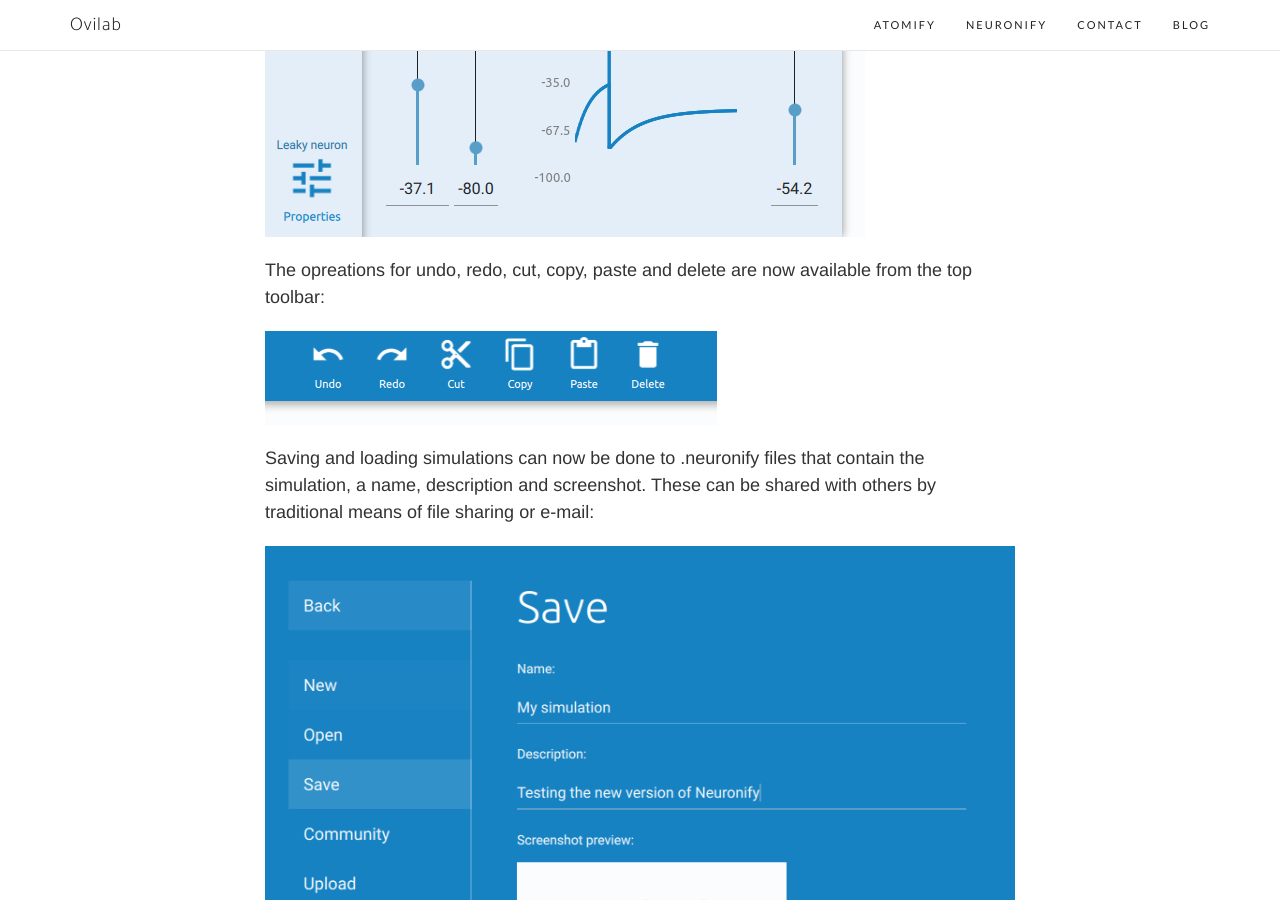
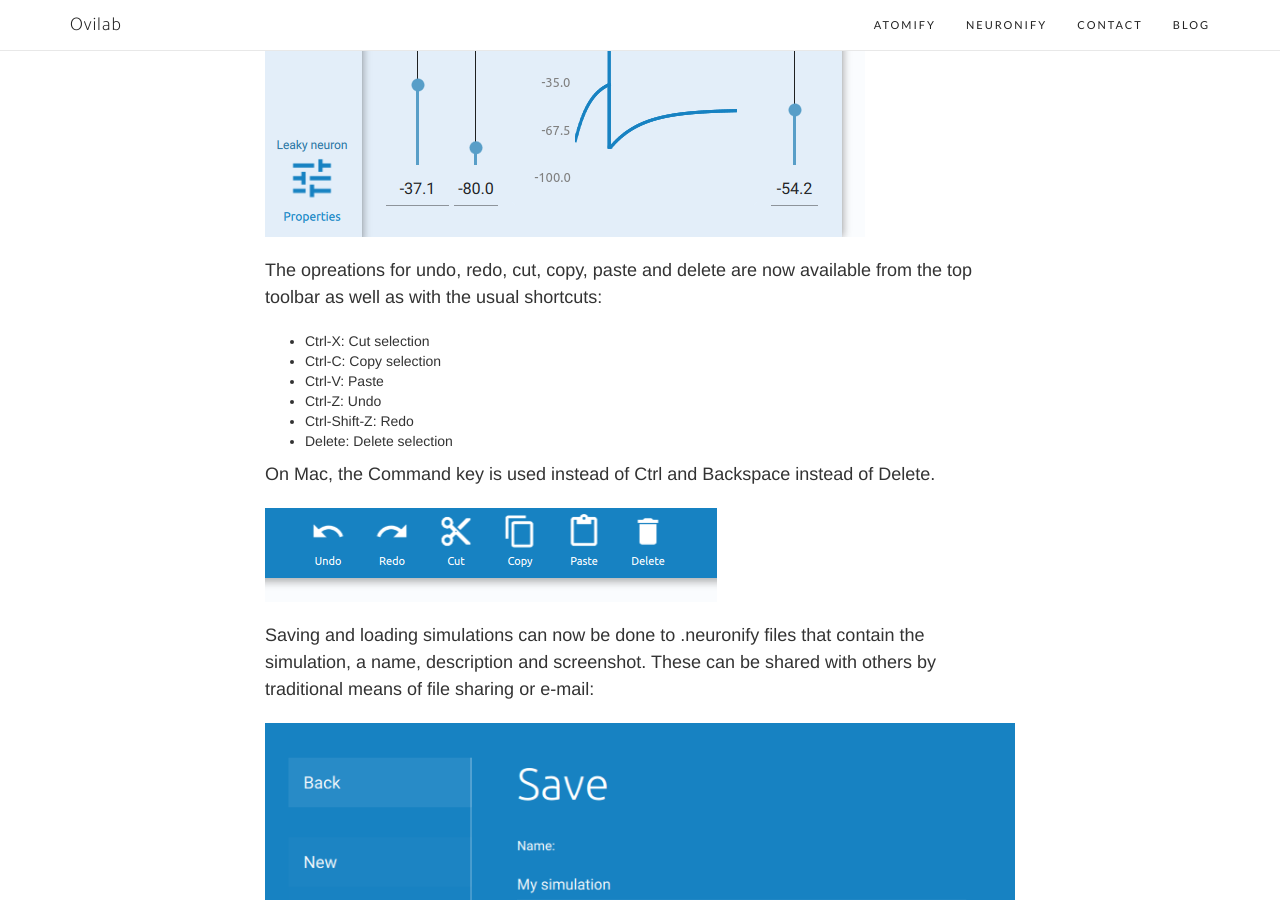
Before and after one commit to ovilab/ovilab.github.io, a Jekyll site: the page built from _posts/2017-06-15-neuronify-1-2-released.md, in a window 1280 px wide and 900 px high, scrolled down 1591 px. Built offline with Jekyll 4.4.1, drawn with Linux system fonts in a browser that asks for light colours; nearby versions of some CDN libraries; some web fonts are replaced.

Commit message:
Add shortcuts list

```diff
--- a/_posts/2017-06-15-neuronify-1-2-released.md
+++ b/_posts/2017-06-15-neuronify-1-2-released.md
@@ -43,7 +43,16 @@ behavior of the neuron, making it easier to visualize:
 ![New properties menu](/img/posts/neuronify-1-2-neuron-properties.png){:class="img-responsive"}
 
 The opreations for undo, redo, cut, copy, paste and delete are now available from the
-top toolbar:
+top toolbar as well as with the usual shortcuts:
+
+* Ctrl-X: Cut selection
+* Ctrl-C: Copy selection
+* Ctrl-V: Paste
+* Ctrl-Z: Undo
+* Ctrl-Shift-Z: Redo
+* Delete: Delete selection
+
+On Mac, the Command key is used instead of Ctrl and Backspace instead of Delete.
 
 ![New toolbar](/img/posts/neuronify-1-2-toolbar.png){:class="img-responsive"}
 
```
